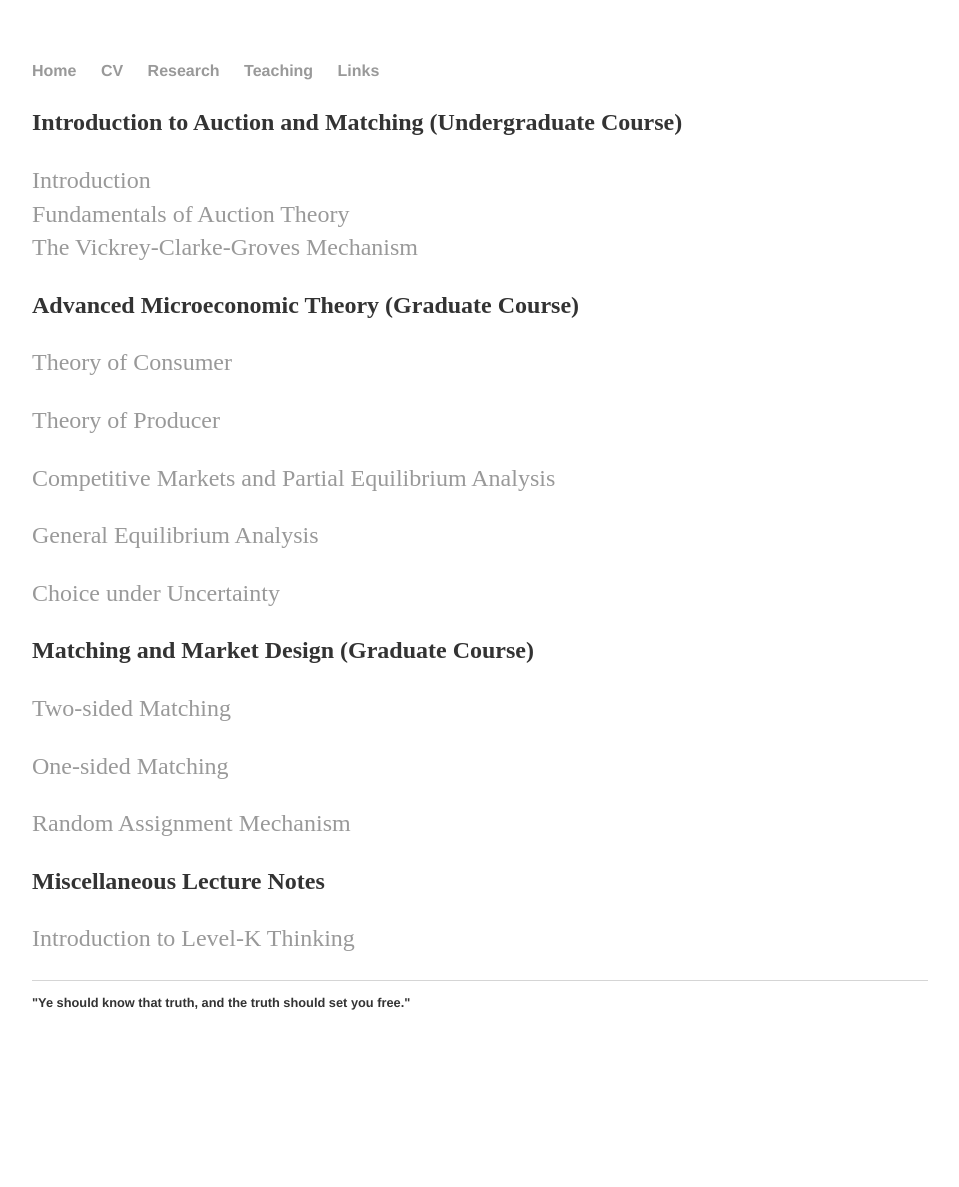
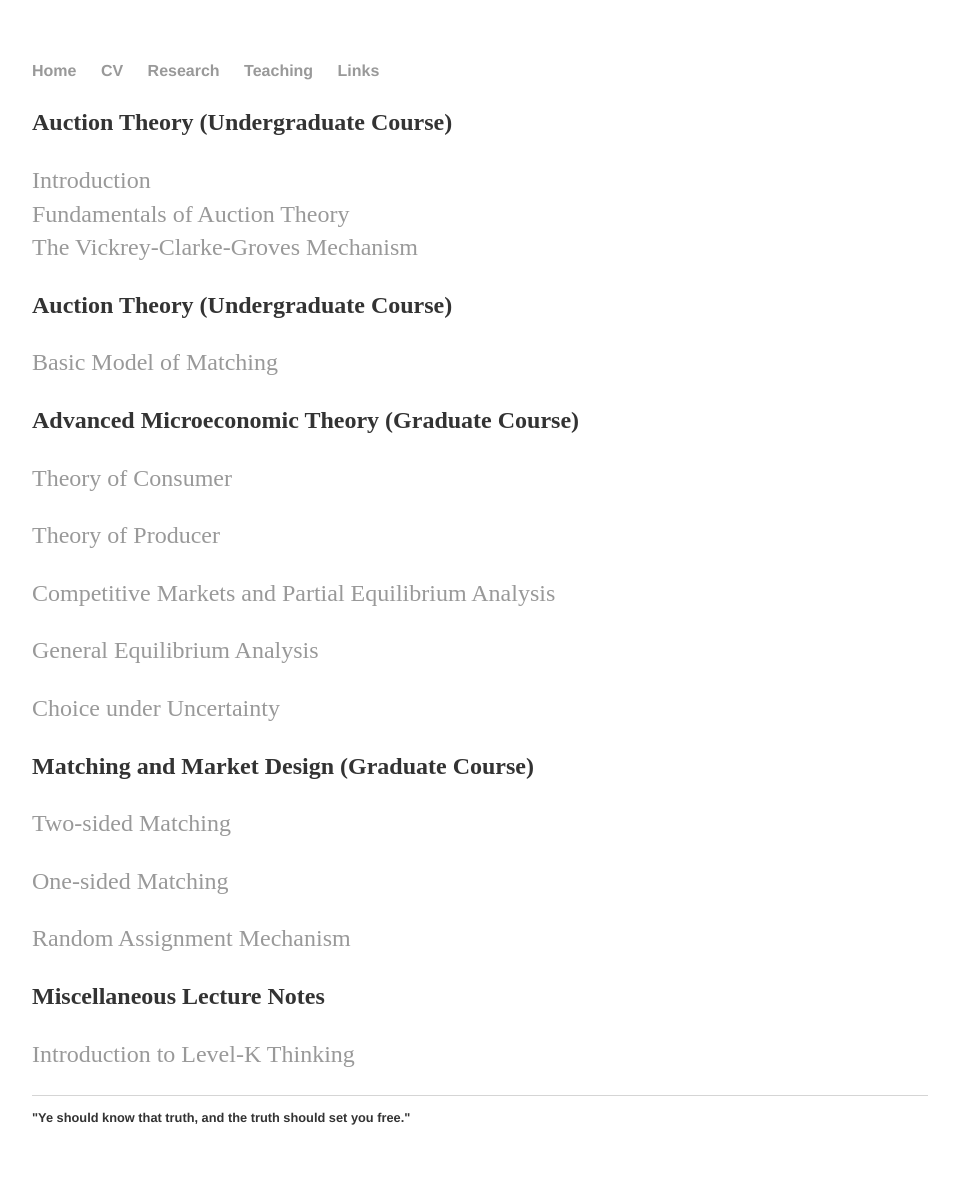
Before and after one commit to zlchurch/zlchurch.github.io, a Jekyll site: the page built from teaching/index.md, in a window 1280 px wide. Shown: the whole page, without its empty margins (160-1119 px from the left). Built offline with Jekyll 4.4.1, drawn with Linux system fonts in a browser that asks for light colours; before the commit the page ends 1072 px from its top, so only the background shows below that.

Commit message:
no message

```diff
--- a/teaching/index.md
+++ b/teaching/index.md
@@ -3,7 +3,7 @@ title: Teaching
 layout: default
 ---
 
-**Introduction to Auction and Matching (Undergraduate Course)**
+**Auction Theory (Undergraduate Course)**
 
 
 
@@ -11,6 +11,14 @@ layout: default
 [Fundamentals of Auction Theory](https://github.com/haihan/haihan.github.io/blob/master/teaching/intromarketdesign/lecture02.pdf)
 [The Vickrey-Clarke-Groves Mechanism
 ](https://github.com/haihan/haihan.github.io/blob/master/teaching/intromarketdesign/lecture03.pdf)
+
+
+  **Auction Theory (Undergraduate Course)**
+
+
+
+[Basic Model of Matching](https://github.com/haihan/haihan.github.io/raw/master/teaching/intromatching/matching01.pdf)
+
 
 
 
```
Also changed, not shown: 1 other file.
